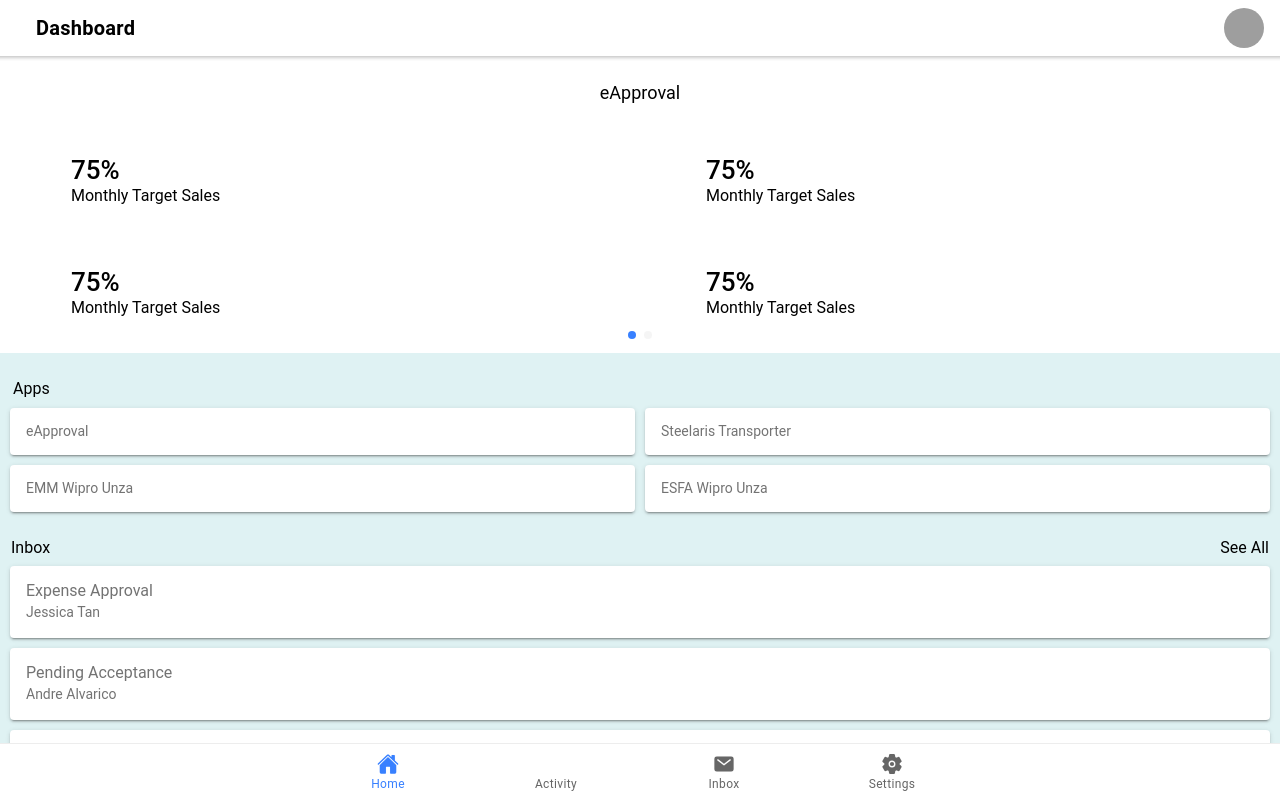
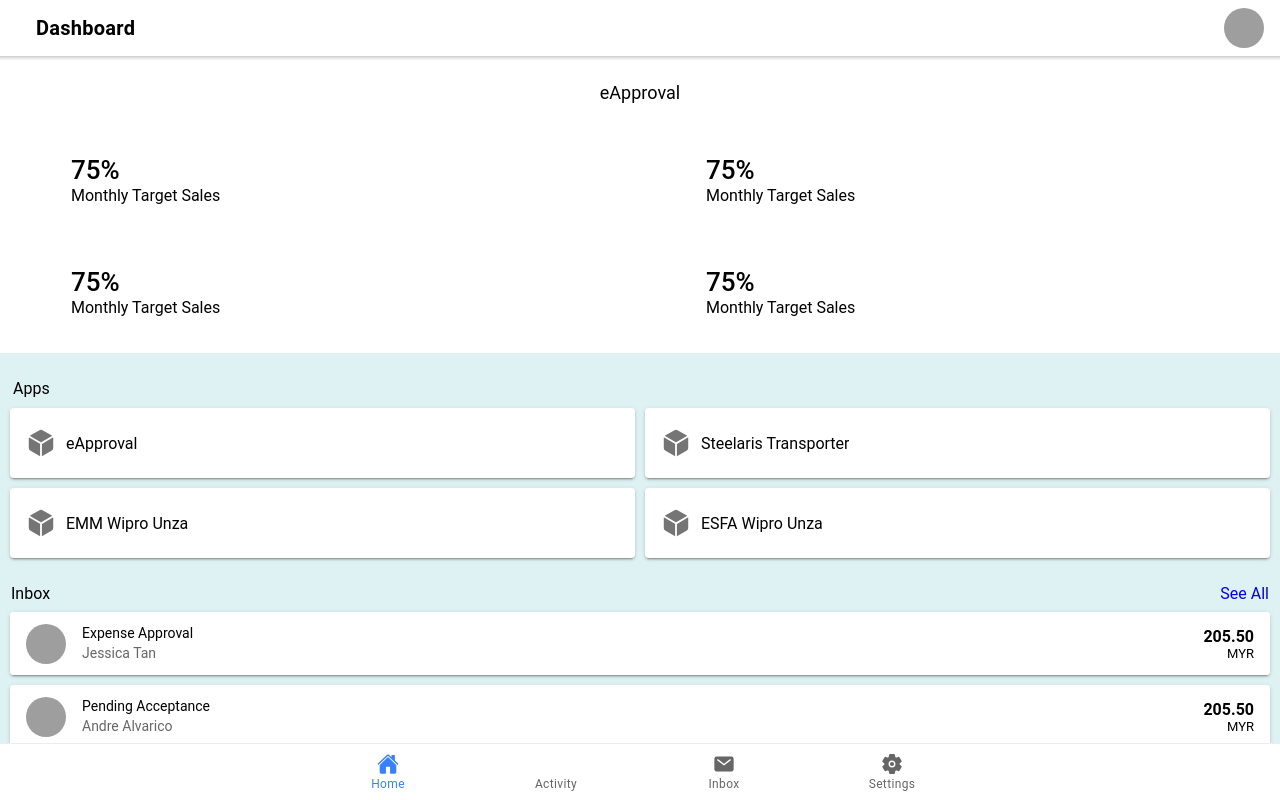
Before and after one commit to andreeoa/andre-ionic-1, a React (Create React App) app: page /dashboard in a window 1280 px wide. Built offline with nearby package versions, Linux system fonts and the light colour scheme; grey boxes are pictures that could not be loaded.

Commit message:
Dashboard Page

```diff
--- a/src/pages/Dashboard.tsx
+++ b/src/pages/Dashboard.tsx
@@ -14,10 +14,11 @@
   IonSlides,
   IonSlide,
   IonLabel,
-  IonIcon
+  IonIcon,
+  IonButton
 } from "@ionic/react";
 import React from "react";
-import { filing } from "ionicons/icons";
+import { filing, checkmark, cube } from "ionicons/icons";
 
 const Dashboard: React.FC = ({ history }: any) => {
   const avatar = `https://gravatar.com/avatar/dba6bae8c566f9d4041fb9cd9ada7741?d=identicon&f=y`;
@@ -178,7 +179,13 @@
                       margin: "unset"
                     }}
                   >
-                    <IonCardContent>{app.name}</IonCardContent>
+                    <IonItem
+                      lines="none"
+                      style={{ minHeight: "70px", display: "inline-flex" }}
+                    >
+                      <IonIcon icon={cube} style={{ fontSize: "30px" }} />
+                      <p style={{ margin: "0 0 0 10px" }}>{app.name}</p>
+                    </IonItem>
                   </IonCard>
                 </IonCol>
               ))}
@@ -190,7 +197,9 @@
                   style={{ "--background": "none", margin: "-15px -15px" }}
                 >
                   <span>Inbox</span>
-                  <span slot="end">See All</span>
+                  <span slot="end" style={{ color: "#0000EE" }}>
+                    See All
+                  </span>
                 </IonItem>
               </IonCol>
             </IonRow>
@@ -203,10 +212,24 @@
                       margin: "unset"
                     }}
                   >
-                    <IonCardContent>
-                      <h2>{inbox.subject}</h2>
-                      <p>{inbox.userName}</p>
-                    </IonCardContent>
+                    <IonItem lines="none">
+                      <IonAvatar slot="start">
+                        <img
+                          src="https://gravatar.com/avatar/dba6bae8c566f9d4041fb9cd9ada7741?d=identicon&f=y"
+                          alt=""
+                        />
+                      </IonAvatar>
+                      <IonLabel>
+                        <h3>{inbox.subject}</h3>
+                        <p>{inbox.userName}</p>
+                      </IonLabel>
+                      <span slot="end" style={{ textAlign: "right" }}>
+                        <p style={{ margin: "unset", fontWeight: "bold" }}>
+                          205.50
+                        </p>
+                        <p style={{ margin: "unset", fontSize: "13px" }}>MYR</p>
+                      </span>
+                    </IonItem>
                   </IonCard>
                 </IonCol>
               ))}
@@ -218,7 +241,9 @@
                   style={{ "--background": "none", margin: "-15px -15px" }}
                 >
                   <span>Activity</span>
-                  <span slot="end">See All</span>
+                  <span slot="end" style={{ color: "#0000EE" }}>
+                    See All
+                  </span>
                 </IonItem>
               </IonCol>
             </IonRow>
@@ -231,10 +256,21 @@
                       margin: "unset"
                     }}
                   >
-                    <IonCardContent>
-                      <h2>{activity.subject}</h2>
-                      <p>{activity.userName}</p>
-                    </IonCardContent>
+                    <IonItem lines="none">
+                      <IonAvatar slot="start">
+                        <img
+                          src="https://gravatar.com/avatar/dba6bae8c566f9d4041fb9cd9ada7741?d=identicon&f=y"
+                          alt=""
+                        />
+                      </IonAvatar>
+                      <IonLabel>
+                        <h3>{activity.subject}</h3>
+                        <p>{activity.userName}</p>
+                      </IonLabel>
+                      <IonButton color="success" fill="outline">
+                        {activity.status}
+                      </IonButton>
+                    </IonItem>
                   </IonCard>
                 </IonCol>
               ))}
```
